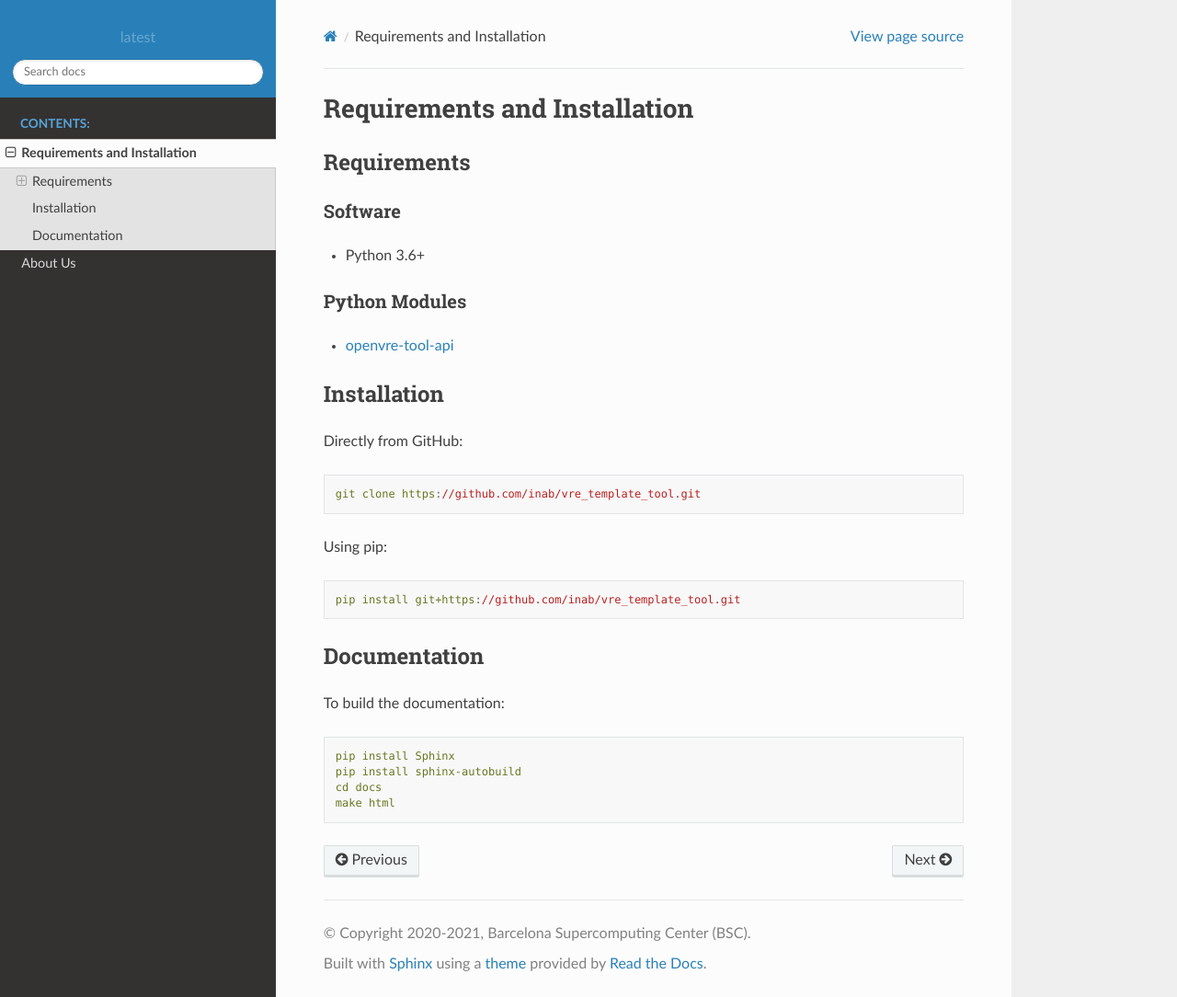
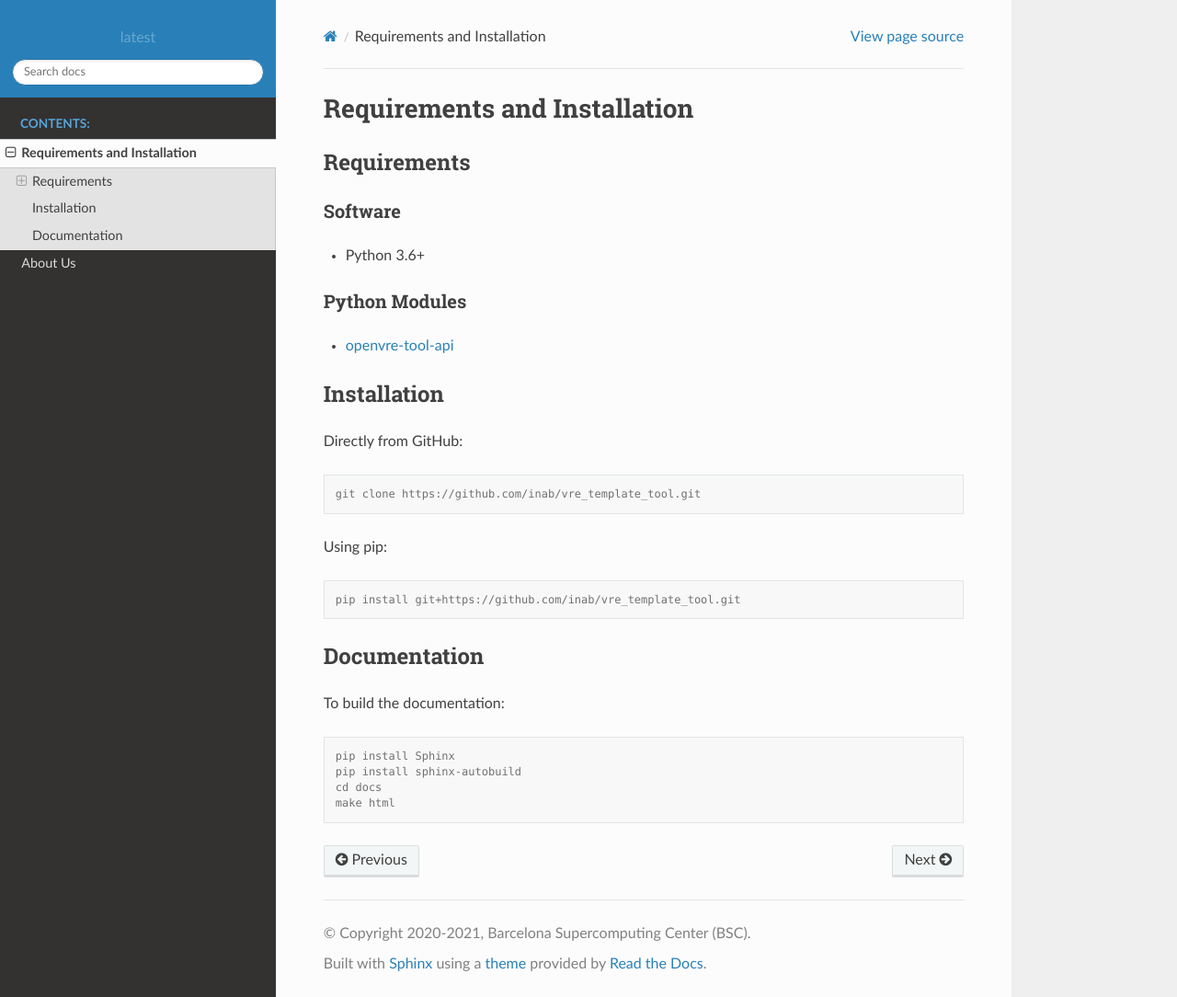
Before and after one commit to pianoza/MLToolbox, a Sphinx documentation site: the page built from docs/install.rst, in a window 1280 px wide and 1084 px high. Shown: the whole window at 92% size. Built offline with Sphinx 7.4.7 and the Read the Docs theme 2.0.0, drawn with Linux system fonts in a browser that asks for light colours; pages that are not in the unit, such as notebooks, are missing from menus.

Commit message:
updated install.rst with ".. code:: console"

```diff
--- a/docs/install.rst
+++ b/docs/install.rst
@@ -19,13 +19,13 @@ Installation
 
 Directly from GitHub:
 
-.. code-block:: ini
+.. code:: console
 
    git clone https://github.com/inab/vre_template_tool.git
 
 Using pip:
 
-.. code-block:: ini
+.. code:: console
 
    pip install git+https://github.com/inab/vre_template_tool.git
 
@@ -34,7 +34,7 @@ Documentation
 
 To build the documentation:
 
-.. code-block:: ini
+.. code:: console
 
    pip install Sphinx
    pip install sphinx-autobuild
```
